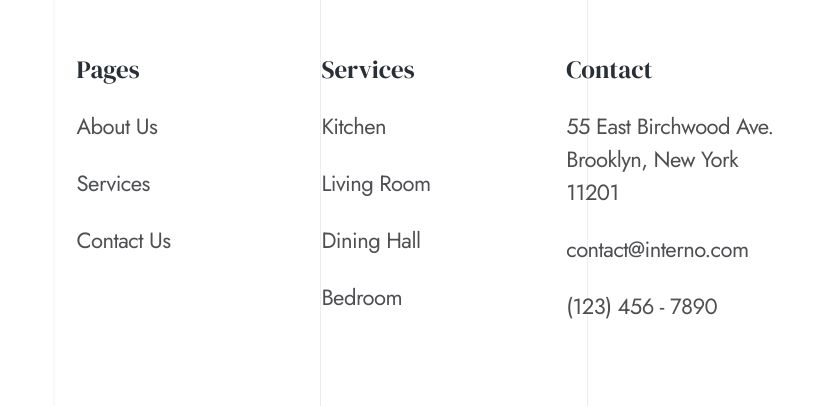
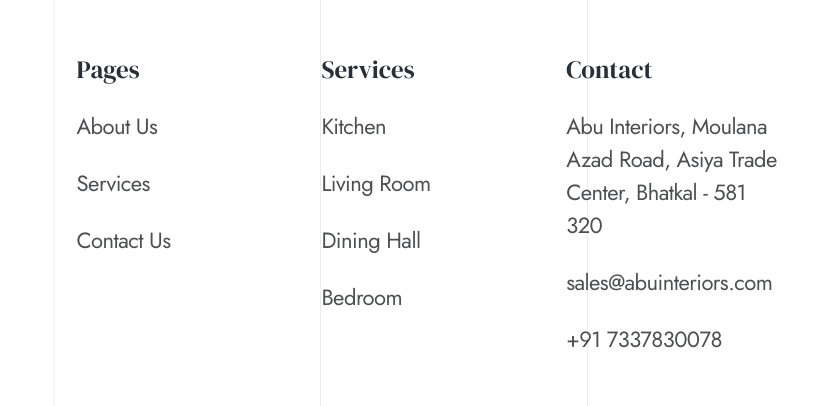
Before and after one commit to Majeed-hub/abu-interiors, an Astro site: page /about in a window 1280 px wide. Shown: the part 3528-3934 px from the top of the page, 453-1280 px from the left. Built offline with nearby package versions, Linux system fonts and the light colour scheme; Astro itself is replaced by a stand-in of ours; a web font is replaced by a local one.

Commit message:
changed footer

```diff
--- a/src/components/footer.tsx
+++ b/src/components/footer.tsx
@@ -82,13 +82,15 @@
           </h5>
           <div className="flex flex-col gap-6">
             <p className="tracking-tight text-base lg:text-[22px] lg:leading-[33px] font-jost text-text-gray">
-              55 East Birchwood Ave. Brooklyn, New York 11201
+              Abu Interiors, Moulana Azad Road,
+Asiya Trade Center,
+Bhatkal - 581 320
             </p>
             <p className="tracking-tight text-base lg:text-[22px] lg:leading-[33px] font-jost text-text-gray">
-              contact@interno.com
+              sales@abuinteriors.com
             </p>
             <p className="tracking-tight text-base lg:text-[22px] lg:leading-[33px] font-jost text-text-gray">
-              (123) 456 - 7890
+              +91 7337830078
             </p>
           </div>
         </div>
```
